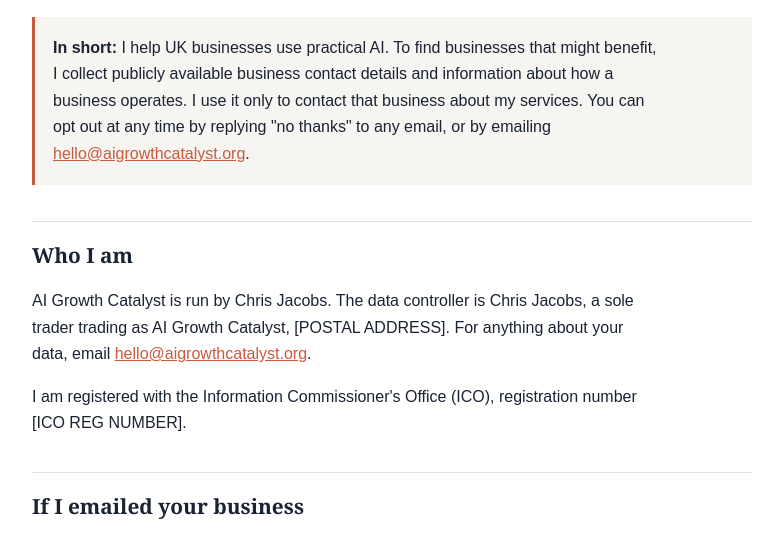
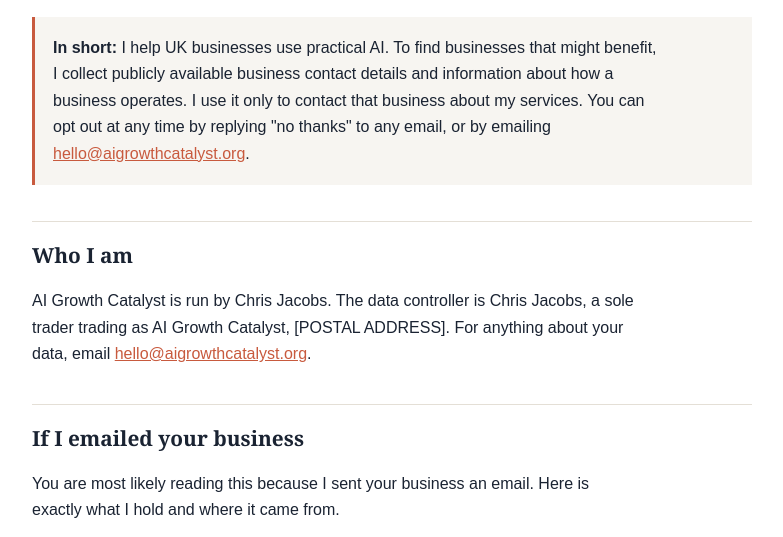
Before and after one commit to Jakes1988Doc/AI-discovery, a website: page privacy/index.html in a window 1280 px wide. Shown: the part 178-715 px from the top of the page, without its empty margins (248-1031 px from the left). Drawn offline with Linux system fonts and the light colour scheme.

Commit message:
Update index.html

```diff
--- a/privacy/index.html
+++ b/privacy/index.html
@@ -46,7 +46,7 @@
 
   <h2>Who I am</h2>
   <p>AI Growth Catalyst is run by Chris Jacobs. The data controller is Chris Jacobs, a sole trader trading as AI Growth Catalyst, [POSTAL ADDRESS]. For anything about your data, email <a href="mailto:hello@aigrowthcatalyst.org">hello@aigrowthcatalyst.org</a>.</p>
-  <p>I am registered with the Information Commissioner's Office (ICO), registration number [ICO REG NUMBER].</p>
+  </p>
 
   <h2>If I emailed your business</h2>
   <p>You are most likely reading this because I sent your business an email. Here is exactly what I hold and where it came from.</p>
```
